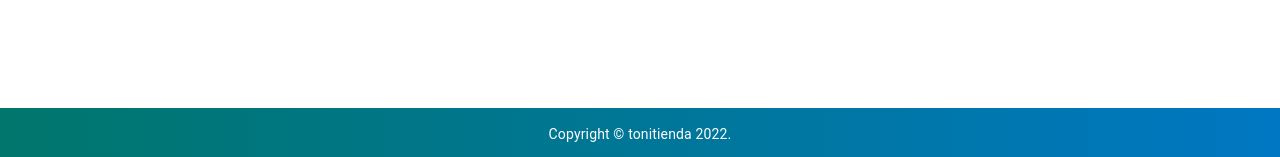
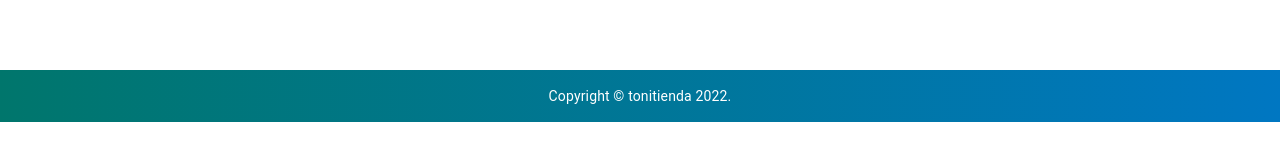
Before and after one commit to tonitienda/tonitienda-site-generator, a Next.js app in the folder tsoobame/: page / in a window 1280 px wide. Shown: the part 640-797 px from the top of the page. Built offline with nearby package versions, Linux system fonts and the light colour scheme.

Commit message:
fix styles

```diff
--- a/tsoobame/components/Footer.jsx
+++ b/tsoobame/components/Footer.jsx
@@ -20,7 +20,7 @@ const useStyles = makeStyles((theme) => ({
     padding: theme.spacing(2, 0),
     width: "100%",
     zIndex: 99,
-    position: "fixed",
+    position: "relative",
     bottom: 0,
   },
 }));
```
